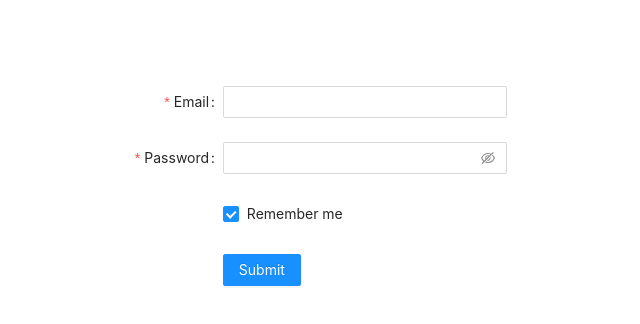
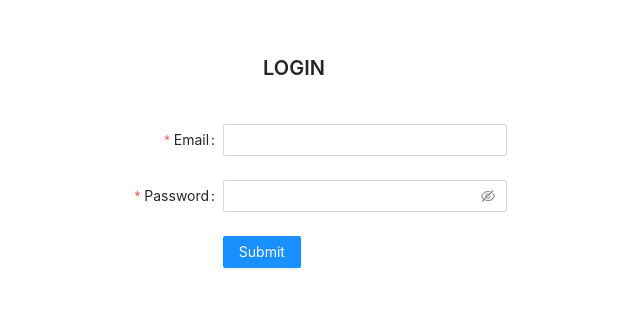
Before and after one commit to techinnovationlabs/movie-ticketing-system-frontend, a React (Create React App) app: page /login in a window 1280 px wide. Shown: the part 138-462 px from the top of the page, without its empty margins (346-986 px from the left). Built offline with nearby package versions, Linux system fonts and the light colour scheme.

Commit message:
refactor and bug fixes

```diff
--- a/src/App.css
+++ b/src/App.css
@@ -28,12 +28,21 @@
   color: #61dafb;
 }
 
-.loginFormAlign {
+.login-form-align {
   position: relative;
   top: 28vh;
 }
 
-.registerFormAlign {
+.login-label {
+  position: relative;
+  top: 24vh;
+}
+
+.register-label {
+  position: relative;
+  top: 10vh;
+}
+.register-form-align {
   position: relative;
   top: 15vh;
 }
--- a/src/App.jsx
+++ b/src/App.jsx
@@ -8,9 +8,11 @@ import { Layout } from "antd";
 const { Content, Footer, Header } = Layout;
 function App() {
   const isAuthenticated = store.getState().auth.isAuthenticated;
+
   return (
     <Provider store={store}>
-      {!isAuthenticated ? (
+      {window.location.pathname.includes("login") ||
+      window.location.pathname.includes("sign-up") ? (
         <AppRoute />
       ) : (
         <Layout>
--- a/src/unauthenticated pages/Login.jsx
+++ b/src/unauthenticated pages/Login.jsx
@@ -1,6 +1,6 @@
 import React, { useEffect } from "react";
 import { useHistory } from "react-router";
-import { Row, Col } from "antd";
+import { Row, Col, Typography } from "antd";
 import { Form, Input, Button, Checkbox, message } from "antd";
 
 import "../App.css";
@@ -9,8 +9,7 @@ import { connect } from "react-redux";
 import { VISITOR } from "../helpers/constant";
 
 const Login = ({ login, role, loginSuccess, loginErrorMsg }) => {
-  const history = useHistory();
-
+  const history = useHistory(); // eslint-disable-next-line
   useEffect(() => {
     if (loginSuccess === true) {
       role === VISITOR
@@ -20,7 +19,6 @@ const Login = ({ login, role, loginSuccess, loginErrorMsg }) => {
       message.error(loginErrorMsg);
     }
   }, [loginSuccess]);
-
   const onFinish = (values) => {
     console.log("Success:", values);
     login({ data: values });
@@ -30,7 +28,13 @@ const Login = ({ login, role, loginSuccess, loginErrorMsg }) => {
     console.error("Failed:", errorInfo);
   };
   return (
-    <Row className="loginFormAlign" align="middle">
+    <>
+      <Row justify="center" align="middle" className="login-label">
+        <Col align="center" span={24}>
+          <Typography.Title level={4}>LOGIN</Typography.Title>
+        </Col>
+      </Row>
+      <Row className="login-form-align " align="middle">
         <Col sm={0} lg={8} offset={{ sm: 0, lg: 8 }} />
         <Col sm={24} lg={8}>
           <Form
@@ -75,17 +79,6 @@ const Login = ({ login, role, loginSuccess, loginErrorMsg }) => {
             </Form.Item>
 
             <Form.Item
-            name="remember"
-            valuePropName="checked"
-            wrapperCol={{
-              offset: 8,
-              span: 16,
-            }}
-          >
-            <Checkbox>Remember me</Checkbox>
-          </Form.Item>
-
-          <Form.Item
               wrapperCol={{
                 offset: 8,
                 span: 16,
@@ -98,6 +91,7 @@ const Login = ({ login, role, loginSuccess, loginErrorMsg }) => {
           </Form>
         </Col>
       </Row>
+    </>
   );
 };
 
--- a/src/unauthenticated pages/Register.jsx
+++ b/src/unauthenticated pages/Register.jsx
@@ -1,5 +1,14 @@
 import React, { useEffect } from "react";
-import { Form, Input, Select, Row, Col, Button, message } from "antd";
+import {
+  Form,
+  Input,
+  Select,
+  Row,
+  Col,
+  Button,
+  message,
+  Typography,
+} from "antd";
 import { register } from "../redux/action/authAction";
 import { connect } from "react-redux";
 
@@ -44,7 +53,13 @@ const Register = ({ register, registerSuccess }) => {
   };
 
   return (
-    <Row align="middle" className="registerFormAlign">
+    <>
+      <Row justify="center" align="middle" className="register-label">
+        <Col align="center" span={24}>
+          <Typography.Title level={4}>REGISTER</Typography.Title>
+        </Col>
+      </Row>
+      <Row align="middle" className="register-form-align">
         <Col sm={0} lg={8} offset={{ sm: 0, lg: 8 }} />
         <Col sm={24} lg={8}>
           <Form
@@ -169,6 +184,7 @@ const Register = ({ register, registerSuccess }) => {
           </Form>
         </Col>
       </Row>
+    </>
   );
 };
 
```
Lines whose indentation alone changed are shown as unchanged.
